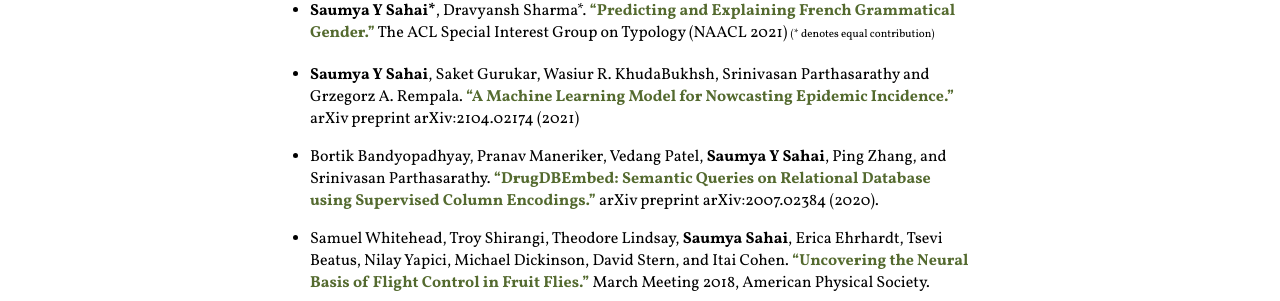
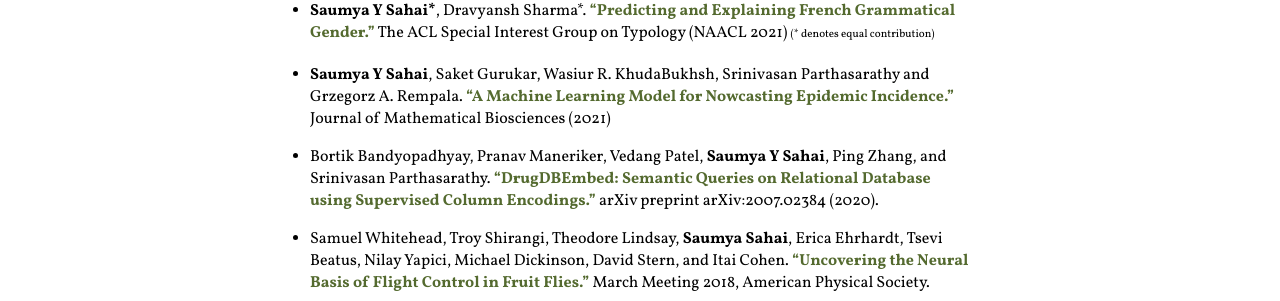
Before and after one commit to sahaisaumya/sahaisaumya.github.io, a Jekyll site: the page built from index.md, in a window 1280 px wide. Shown: the part 951-1252 px from the top of the page. Built offline with Jekyll 4.4.1, drawn with Linux system fonts in a browser that asks for light colours; our own code applies the rules of GitHub Pages for plain Markdown files.

Commit message:
Update index.md

```diff
--- a/index.md
+++ b/index.md
@@ -34,7 +34,7 @@ I completed my masters at [Cornell University](https://www.cornell.edu/) and, be
 * **Saumya Y Sahai\***, Dravyansh Sharma*. ["Predicting and Explaining French Grammatical Gender."](https://www.aclweb.org/anthology/2021.sigtyp-1.9.pdf) The ACL Special Interest Group on Typology (NAACL 2021) <sub><sup> (\* denotes equal contribution) </sup></sub>
 
 * **Saumya Y Sahai**, Saket Gurukar, Wasiur R. KhudaBukhsh, Srinivasan Parthasarathy and Grzegorz A. Rempala. ["A Machine Learning Model for Nowcasting Epidemic
-Incidence."](https://arxiv.org/pdf/2104.02174.pdf) arXiv preprint arXiv:2104.02174 (2021)
+Incidence."](https://arxiv.org/pdf/2104.02174.pdf) Journal of Mathematical Biosciences (2021)<!--arXiv preprint arXiv:2104.02174 (2021)-->
 
 * Bortik Bandyopadhyay, Pranav Maneriker, Vedang Patel, **Saumya Y Sahai**, Ping Zhang, and Srinivasan Parthasarathy. ["DrugDBEmbed: Semantic Queries on Relational Database using Supervised Column Encodings."](https://arxiv.org/pdf/2007.02384.pdf) arXiv preprint arXiv:2007.02384 (2020).
 
```
